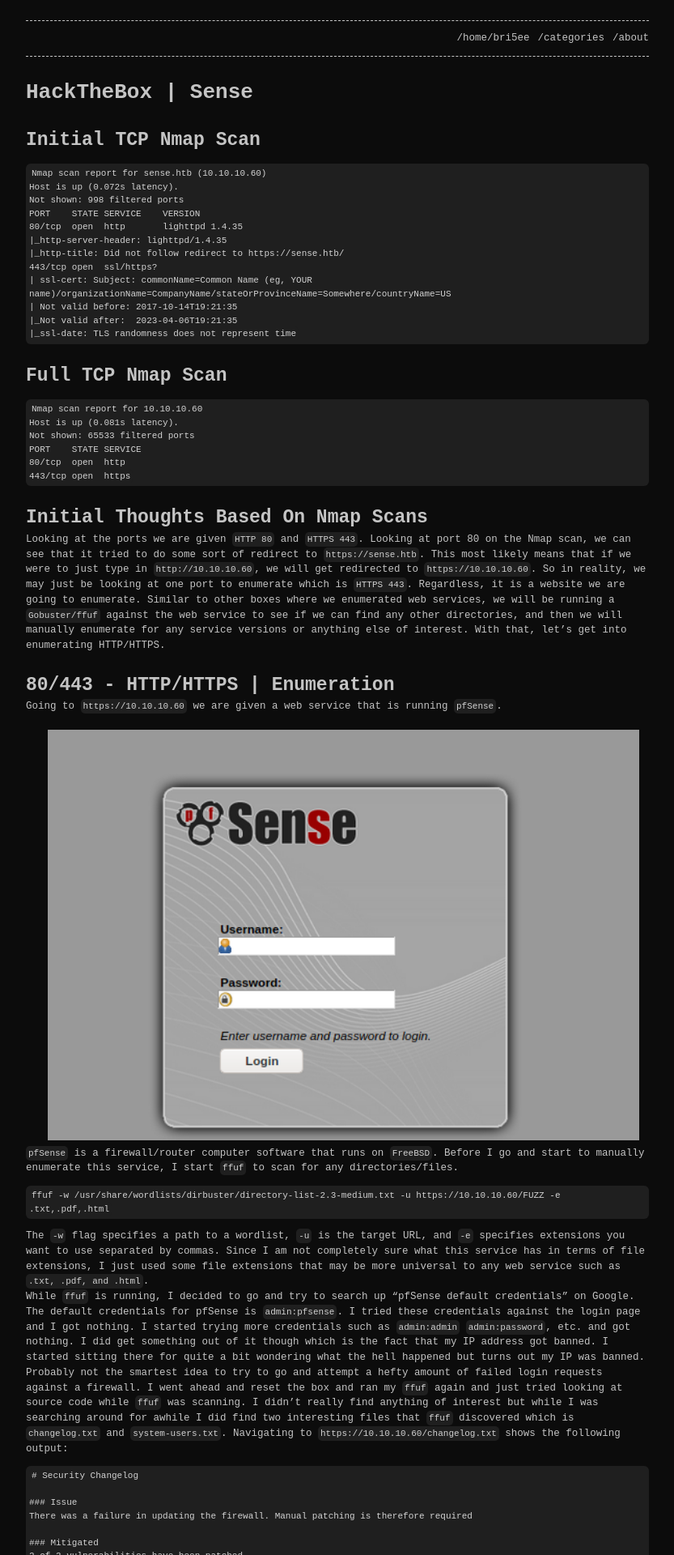
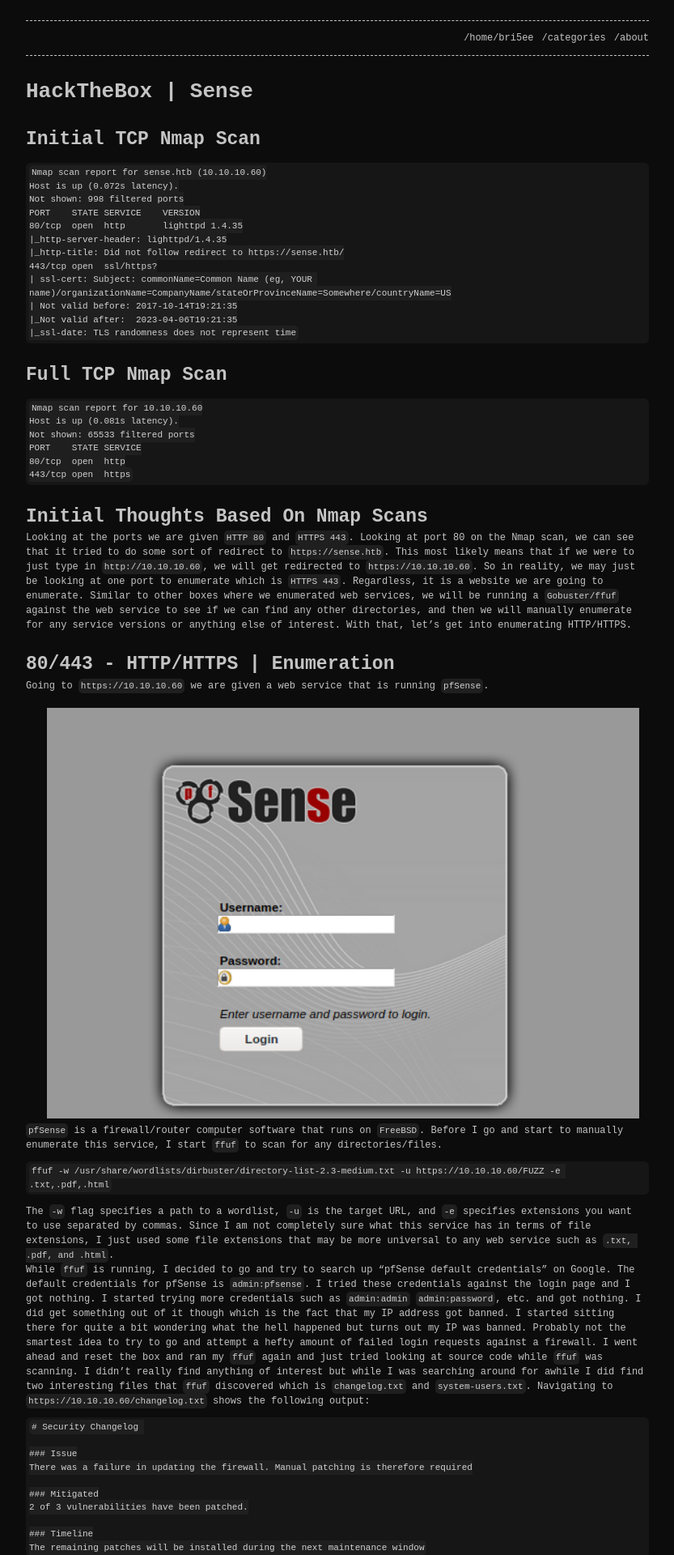
Before and after one commit to notbricey/brisee.github.io, a Jekyll site: the page built from _posts/2021-06-01-htb-sense.md, in a window 1280 px wide. Shown: the top 1920 px of the page at 81% size, without its empty margins (223-1056 px from the left). Built offline with Jekyll 4.4.1, drawn with Linux system fonts in a browser that asks for light colours.

Commit message:
Update base.scss

```diff
--- a/_sass/base.scss
+++ b/_sass/base.scss
@@ -4,8 +4,8 @@
  * Style variables
  */
 $base-font-family:     'Barlow', monospace !default;
-$base-font-size:       12.5px !default;
-$mobile-font-size:     12.5px !default;
+$base-font-size:       12px !default;
+$mobile-font-size:     12px !default;
 $base-line-height:     1.5 !default;
 $container-width:      90% !default;
 $container-max-width:  770px !default;
@@ -103,7 +103,7 @@ textarea { vertical-align: top; }
 /**
  * Code and syntax highlighting
  */
-pre { background-color: #1f1f1f;  border: none; border-radius: 6px; padding: 4px;  overflow:auto;  font-size: 12px; color: rgba(255,255,255,0.8); white-space: pre-wrap; line-height: 1.0 !important;}
+pre { background-color: #161616;  border: none; border-radius: 6px; padding: 4px;  overflow:auto;  font-size: 11.5px; color: rgba(255,255,255,0.8); white-space: pre-wrap; line-height: 1.0 !important;}
 .highlight .c { color: #999988; font-style: italic } /* Comment */
 /**.highlight .err { color: #a61717; background-color: #e3d2d2 } /* Error */
 .highlight .k { font-weight: bold } /* Keyword */
```
